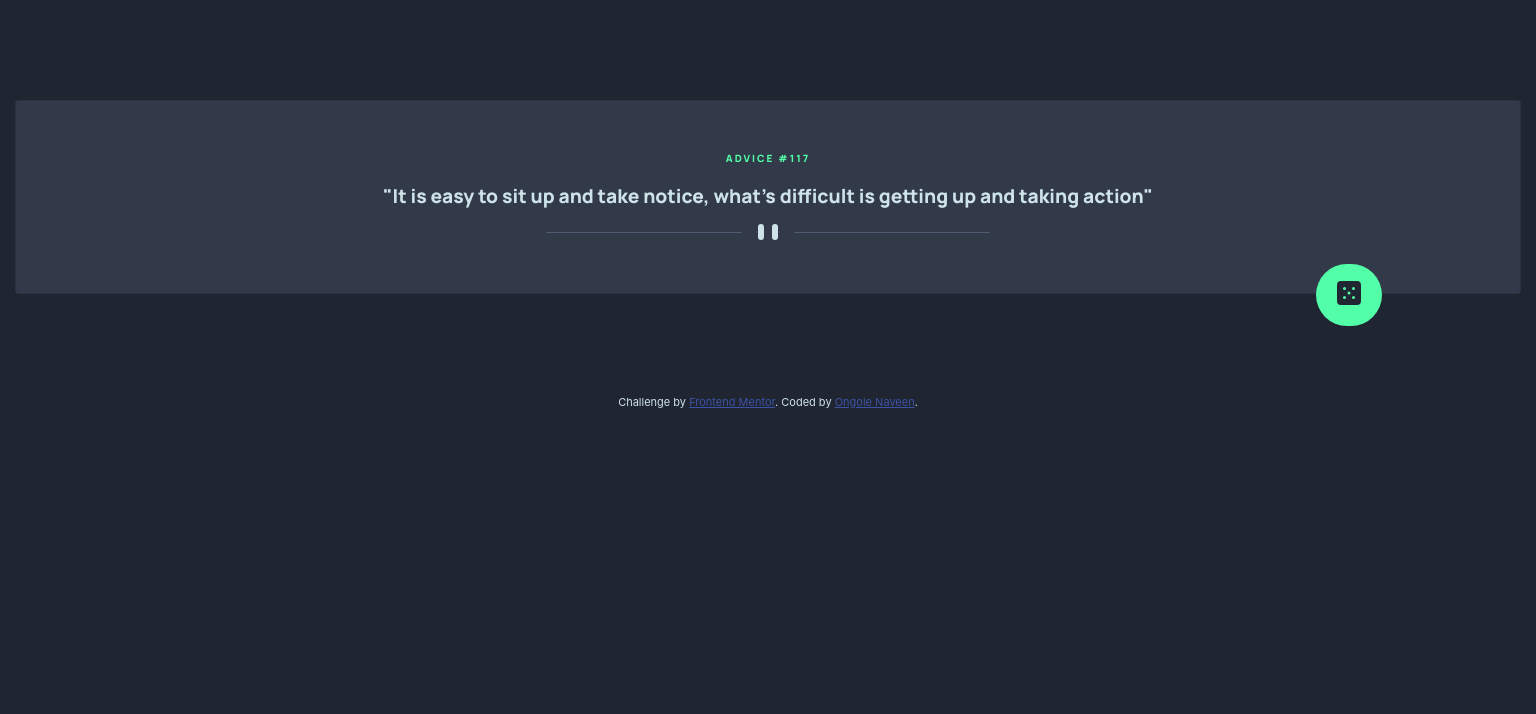
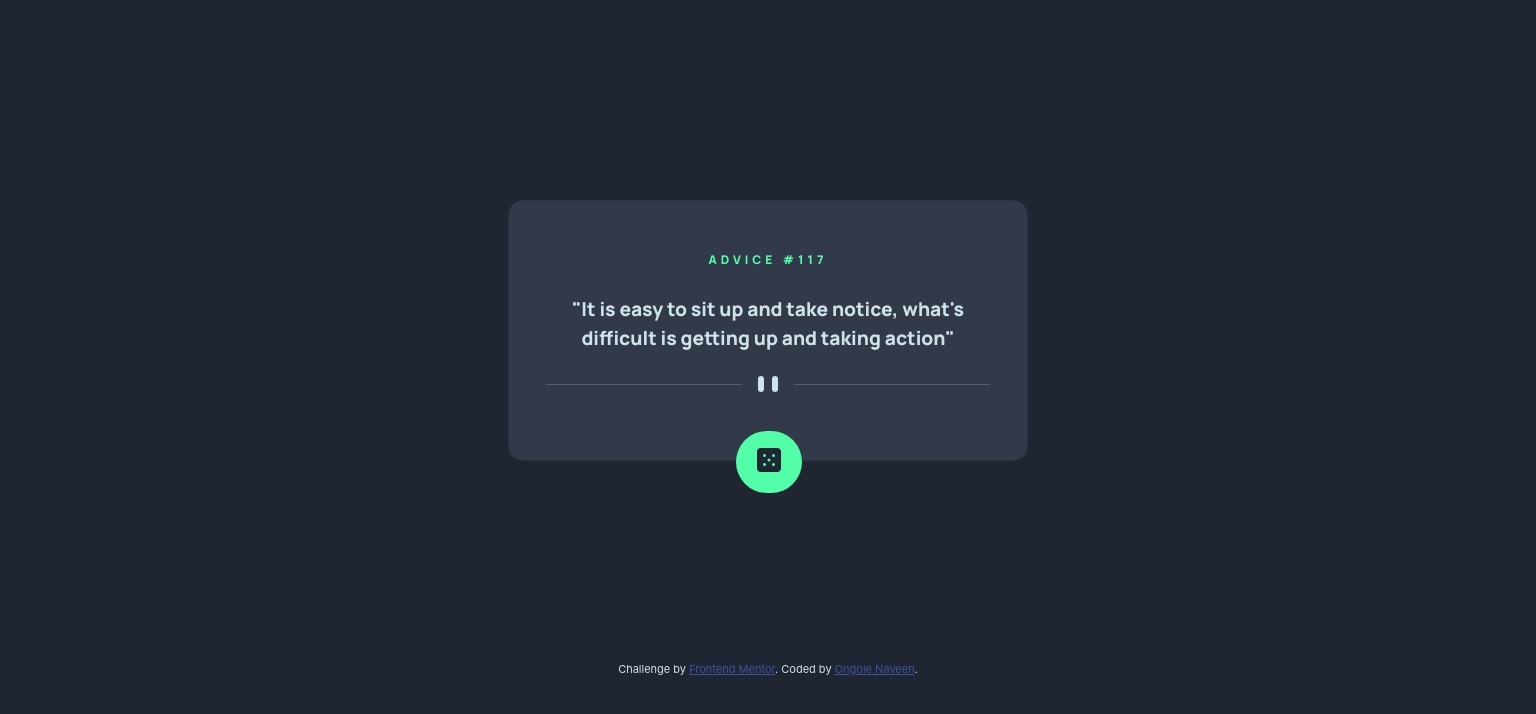
Before and after one commit to Naveen39O/AdviceGeneratorApp, a React (Create React App) app: page / in a window 1536 px wide. Shown: the top 714 px of the page. Built offline with nearby package versions, Linux system fonts and the light colour scheme.

Commit message:
desktop design style changes

```diff
--- a/public/styles/desktop.scss
+++ b/public/styles/desktop.scss
@@ -0,0 +1,25 @@
+@media (min-width:1400px){
+  .card{
+    border-radius: 15px;
+    margin: 200px auto;
+    width: 520px;
+  }
+
+  .card-body{
+    padding: 50px 30px 65px;
+  }
+
+  .advice{
+    padding: 10px 30px;
+  }
+
+  .advice-id{
+    font-size: 12px;
+    letter-spacing: 4px;
+  }
+
+  .dice-button{
+    right: 225px;
+  }
+
+}
--- a/public/styles/index.css
+++ b/public/styles/index.css
@@ -7,7 +7,9 @@ body {
 
 .card {
   background-color: #323a49;
-  margin: 100px 15px;
+  border-radius: 15px;
+  margin: 150px auto;
+  width: 350px;
 }
 
 .card-body {
@@ -42,4 +44,29 @@ body {
   box-shadow: 2px 2px 30px 1px #6fa58b, -2px -2px 30px 1px #6fa58b;
 }
 
+@media (min-width: 1400px) {
+  .card {
+    border-radius: 15px;
+    margin: 200px auto;
+    width: 520px;
+  }
+
+  .card-body {
+    padding: 50px 30px 65px;
+  }
+
+  .advice {
+    padding: 10px 30px;
+  }
+
+  .advice-id {
+    font-size: 12px;
+    letter-spacing: 4px;
+  }
+
+  .dice-button {
+    right: 225px;
+  }
+}
+
 /*# sourceMappingURL=index.css.map */
--- a/public/styles/mobile.scss
+++ b/public/styles/mobile.scss
@@ -7,7 +7,9 @@ body{
 
 .card{
   background-color: $dark-grayish-blue;
-  margin: 100px 15px;
+  border-radius: 15px;
+  margin: 150px auto;
+  width: 350px;
 }
 
 .card-body{
```
Also changed, not shown: 1 other file (tests, documents, lock files or other folders).
